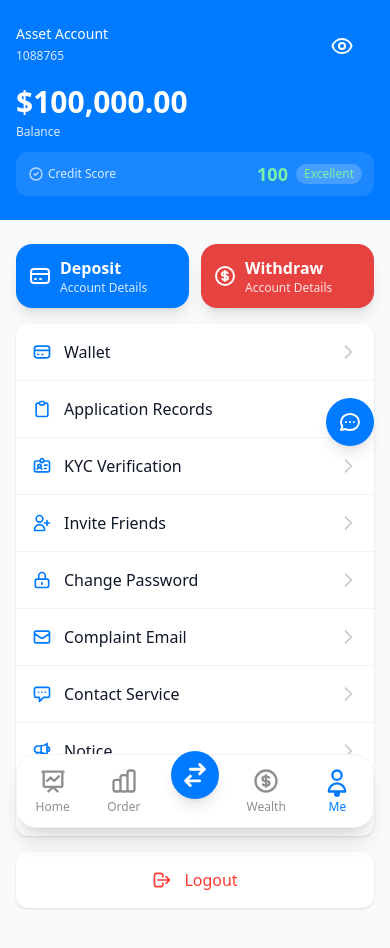
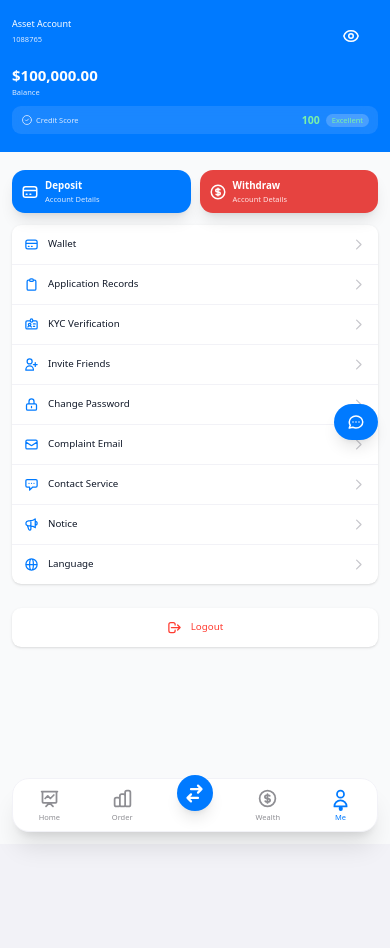
Before and after one commit to lianggang405-bit/st7-trading-platform, a Next.js app: page /en/me in a window 390 px wide. Shown: the top 948 px of the page. Built offline with nearby package versions, Linux system fonts and the light colour scheme.

Commit message:
feat: 手机端优化 - 文字缩小两号，板块高度降低三分之一

```diff
--- a/src/app/globals.css
+++ b/src/app/globals.css
@@ -463,3 +463,249 @@ select:focus {
   -webkit-backdrop-filter: blur(20px);
   border: 0.5px solid rgba(255, 255, 255, 0.5);
 }
+
+/* ✅ 全局移动端紧凑样式 - 所有页面生效 */
+@media (max-width: 768px) {
+  /* ✅ 所有文字缩小两号 */
+  * {
+    font-size: 12px !important;
+  }
+
+  /* ✅ 文字类缩小两号 */
+  .text-xs {
+    font-size: 0.625rem !important;
+  }
+
+  .text-sm {
+    font-size: 0.75rem !important;
+  }
+
+  .text-base {
+    font-size: 0.8125rem !important;
+  }
+
+  .text-lg {
+    font-size: 0.875rem !important;
+  }
+
+  .text-xl {
+    font-size: 1rem !important;
+  }
+
+  .text-2xl {
+    font-size: 1.125rem !important;
+  }
+
+  .text-3xl {
+    font-size: 1.25rem !important;
+  }
+
+  .text-4xl {
+    font-size: 1.5rem !important;
+  }
+
+  /* ✅ 所有内边距降低 1/3 */
+  .p-1 {
+    padding: 0.25rem !important;
+  }
+
+  .p-2 {
+    padding: 0.5rem !important;
+  }
+
+  .p-3 {
+    padding: 0.75rem !important;
+  }
+
+  .p-4 {
+    padding: 1rem !important;
+  }
+
+  .px-1 {
+    padding-left: 0.25rem !important;
+    padding-right: 0.25rem !important;
+  }
+
+  .px-2 {
+    padding-left: 0.5rem !important;
+    padding-right: 0.5rem !important;
+  }
+
+  .px-3 {
+    padding-left: 0.75rem !important;
+    padding-right: 0.75rem !important;
+  }
+
+  .px-4 {
+    padding-left: 1rem !important;
+    padding-right: 1rem !important;
+  }
+
+  .px-6 {
+    padding-left: 1.5rem !important;
+    padding-right: 1.5rem !important;
+  }
+
+  .py-1 {
+    padding-top: 0.25rem !important;
+    padding-bottom: 0.25rem !important;
+  }
+
+  .py-2 {
+    padding-top: 0.5rem !important;
+    padding-bottom: 0.5rem !important;
+  }
+
+  .py-3 {
+    padding-top: 0.75rem !important;
+    padding-bottom: 0.75rem !important;
+  }
+
+  .py-4 {
+    padding-top: 1rem !important;
+    padding-bottom: 1rem !important;
+  }
+
+  /* ✅ 所有间距降低 1/3 */
+  .gap-1 {
+    gap: 0.25rem !important;
+  }
+
+  .gap-2 {
+    gap: 0.5rem !important;
+  }
+
+  .gap-3 {
+    gap: 0.75rem !important;
+  }
+
+  .gap-4 {
+    gap: 1rem !important;
+  }
+
+  .gap-6 {
+    gap: 1.5rem !important;
+  }
+
+  /* ✅ 按钮样式缩小 */
+  button {
+    padding: 5px 8px !important;
+    min-height: 36px !important;
+  }
+
+  /* ✅ 输入框样式缩小 */
+  input, select, textarea {
+    padding: 5px 8px !important;
+    min-height: 36px !important;
+  }
+
+  /* ✅ 卡片内边距缩小 */
+  .card {
+    padding: 0.75rem !important;
+  }
+
+  /* ✅ 列表项内边距缩小 */
+  .list-item {
+    padding: 0.5rem !important;
+  }
+
+  /* ✅ 间距缩小 */
+  .space-y-1 > * + * {
+    margin-top: 0.25rem !important;
+  }
+
+  .space-y-2 > * + * {
+    margin-top: 0.5rem !important;
+  }
+
+  .space-y-3 > * + * {
+    margin-top: 0.75rem !important;
+  }
+
+  .space-y-4 > * + * {
+    margin-top: 1rem !important;
+  }
+
+  /* ✅ 边距缩小 */
+  .m-1 {
+    margin: 0.25rem !important;
+  }
+
+  .m-2 {
+    margin: 0.5rem !important;
+  }
+
+  .m-3 {
+    margin: 0.75rem !important;
+  }
+
+  .m-4 {
+    margin: 1rem !important;
+  }
+
+  .mt-1 {
+    margin-top: 0.25rem !important;
+  }
+
+  .mt-2 {
+    margin-top: 0.5rem !important;
+  }
+
+  .mt-3 {
+    margin-top: 0.75rem !important;
+  }
+
+  .mt-4 {
+    margin-top: 1rem !important;
+  }
+
+  .mb-1 {
+    margin-bottom: 0.25rem !important;
+  }
+
+  .mb-2 {
+    margin-bottom: 0.5rem !important;
+  }
+
+  .mb-3 {
+    margin-bottom: 0.75rem !important;
+  }
+
+  .mb-4 {
+    margin-bottom: 1rem !important;
+  }
+
+  /* ✅ 高度缩小（降低 1/3） */
+  .h-8 {
+    height: 2rem !important;
+  }
+
+  .h-10 {
+    height: 2.5rem !important;
+  }
+
+  .h-12 {
+    height: 3rem !important;
+  }
+
+  .h-16 {
+    height: 4rem !important;
+  }
+
+  /* ✅ 最小高度缩小（降低 1/3） */
+  .min-h-8 {
+    min-height: 2rem !important;
+  }
+
+  .min-h-10 {
+    min-height: 2.5rem !important;
+  }
+
+  .min-h-12 {
+    min-height: 3rem !important;
+  }
+
+  .min-h-16 {
+    min-height: 4rem !important;
+  }
+}
```
Also changed, not shown: src/app/[locale]/trade/mobile.css (+65 -65 lines).
